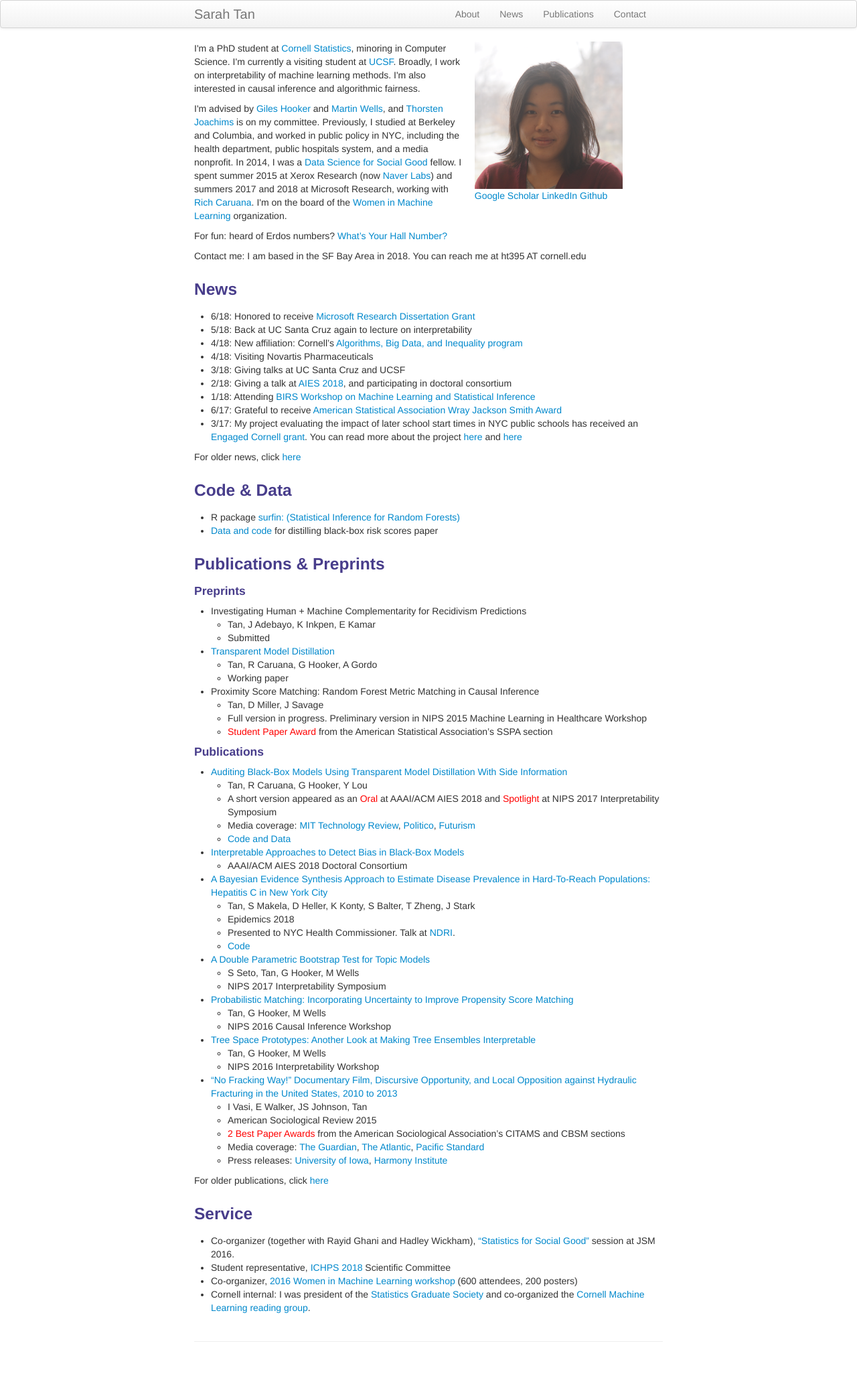
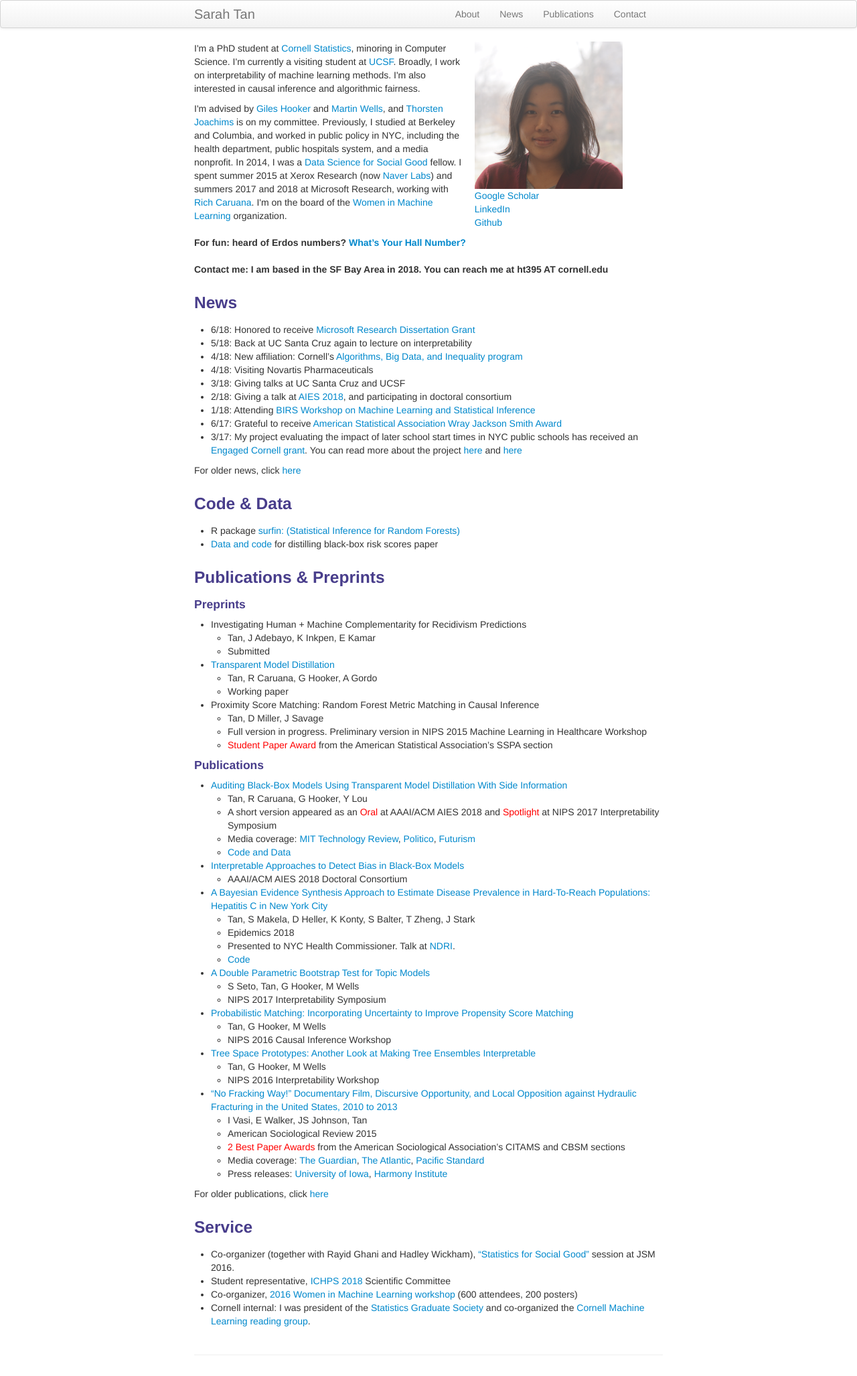
Before and after one commit to shftan/shftan.github.io, a Jekyll site: the page built from index.md, in a window 1280 px wide. Shown: the whole page at 67% size. Built offline with Jekyll 4.4.1, drawn with Linux system fonts in a browser that asks for light colours.

```diff
--- a/index.md
+++ b/index.md
@@ -15,18 +15,18 @@ keywords: Sarah Tan, Cornell, Statistics, interpretability, causal inference
         <div class="span4">
            <img src="picture.png" width = "100%" title="Sarah Tan" alt="Sarah Tan"/>
 
-           <a href="https://scholar.google.com/citations?user=_tSKmPYAAAAJ&hl=en">Google Scholar</a>
+           <a href="https://scholar.google.com/citations?user=_tSKmPYAAAAJ&hl=en">Google Scholar</a><br>
 
-           <a href="https://www.linkedin.com/in/shftan/">LinkedIn</a>
+           <a href="https://www.linkedin.com/in/shftan/">LinkedIn</a><br>
 
            <a href="https://github.com/shftan">Github</a>
         </div>
 </div>
 
-For fun: heard of Erdos numbers? [What's Your Hall Number?](http://hallnumber.pythonanywhere.com)
+##### For fun: heard of Erdos numbers? [What's Your Hall Number?](http://hallnumber.pythonanywhere.com)
 
 <div class="row-fluid" id="contact"></div>
-Contact me: I am based in the SF Bay Area in 2018. You can reach me at ht395 AT cornell.edu
+##### Contact me: I am based in the SF Bay Area in 2018. You can reach me at ht395 AT cornell.edu
 
 
 
```
